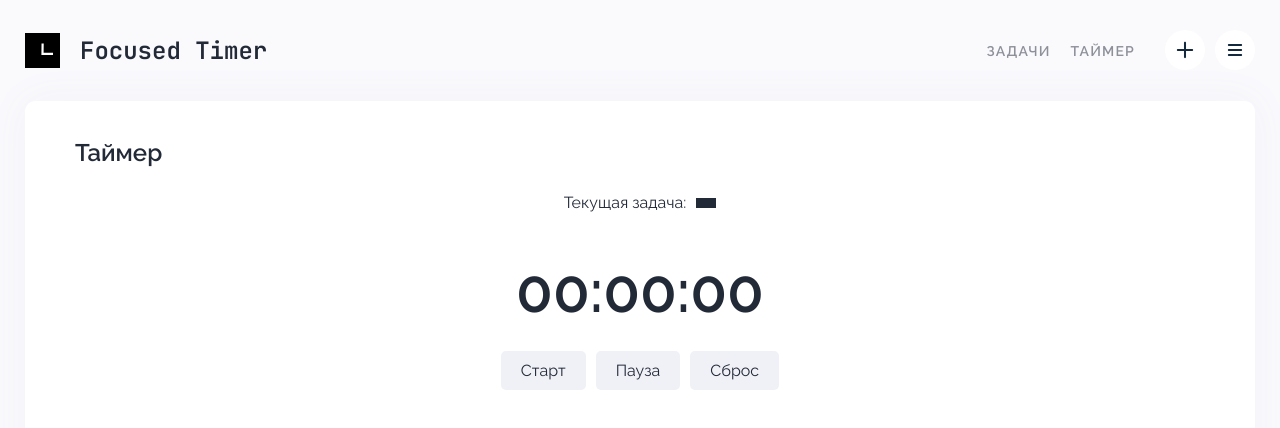
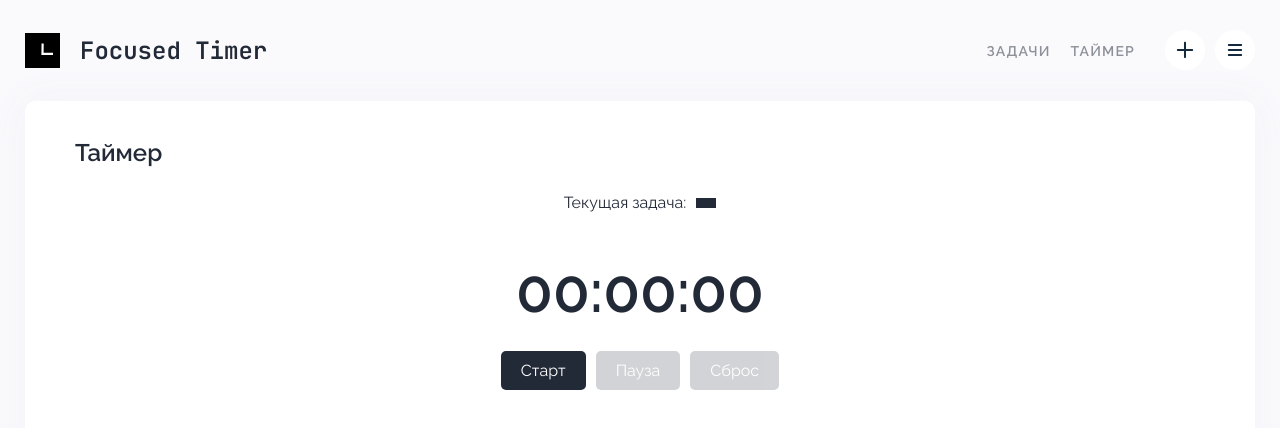
Before and after one commit to dariasavinova/focused-timer, a React (Vite) app: page /timer in a window 1280 px wide. Shown: the top 428 px of the page. Built offline with nearby package versions, Linux system fonts and the light colour scheme.

Commit message:
new styles for buttons + set timer buttons

```diff
--- a/src/components/Button/Button.module.scss
+++ b/src/components/Button/Button.module.scss
@@ -3,15 +3,16 @@
   font-size: 16px;
   border-radius: 5px;
   transition: all 0.25s ease;
-  background-color: var(--grey-element);
+  background-color: var(--black);
+  color: var(--white);
 
   &:hover {
-    background-color: var(--black);
-    color: var(--white);
+    opacity: 0.8;
   }
 
   &:disabled {
     pointer-events: none;
-    color: var(--grey-element);
+    cursor: not-allowed;
+    opacity: 0.2;
   }
 }
--- a/src/components/TasksComponents/NewTaskCreation/NewTaskCreation.module.scss
+++ b/src/components/TasksComponents/NewTaskCreation/NewTaskCreation.module.scss
@@ -6,3 +6,12 @@
 .input {
   margin: 0 10px 0 0;
 }
+
+.button {
+  background-color: var(--grey-element);
+
+  &:hover {
+    opacity: 1;
+    background-color: var(--black);
+  }
+}
--- a/src/components/TasksComponents/NewTaskCreation/NewTaskCreation.tsx
+++ b/src/components/TasksComponents/NewTaskCreation/NewTaskCreation.tsx
@@ -41,9 +41,11 @@ const NewTaskCreation: React.FC<NewTaskCreationProps> = ({ className }) => {
           onChange={e => setInputValue(e.target.value)}
           onKeyDown={handleKeydownCreateNewTask}
         />
-        <Button onClick={handleCreateNewTask}
-                onMouseEnter={() => setHoveredButton(true)}
-                onMouseLeave={() => setHoveredButton(false)}
+        <Button
+          className={styles.button}
+          onClick={handleCreateNewTask}
+          onMouseEnter={() => setHoveredButton(true)}
+          onMouseLeave={() => setHoveredButton(false)}
         >
           <MinimalPlusSvg color={hoveredButton ? '#fff' : '#222937'} />
         </Button>
--- a/src/components/TimerComponents/TimerCountdown/TimerCountdown.tsx
+++ b/src/components/TimerComponents/TimerCountdown/TimerCountdown.tsx
@@ -34,9 +34,9 @@ const TimerCountdown: React.FC = () => {
         {formatTimerValueWithZero(timerValue.seconds)}
       </Title>
       <div className={styles.buttons}>
-        <Button onClick={handleStartTimer}>Старт</Button>
-        <Button onClick={handlePauseTimer}>Пауза</Button>
-        <Button>Сброс</Button>
+        <Button onClick={handleStartTimer} disabled={isTimerRunning}>Старт</Button>
+        <Button onClick={handlePauseTimer} disabled={!isTimerRunning}>Пауза</Button>
+        <Button disabled={!isTimerRunning}>Сброс</Button>
       </div>
     </div>
   )
```
Also changed, not shown: index.html (indentation only).
